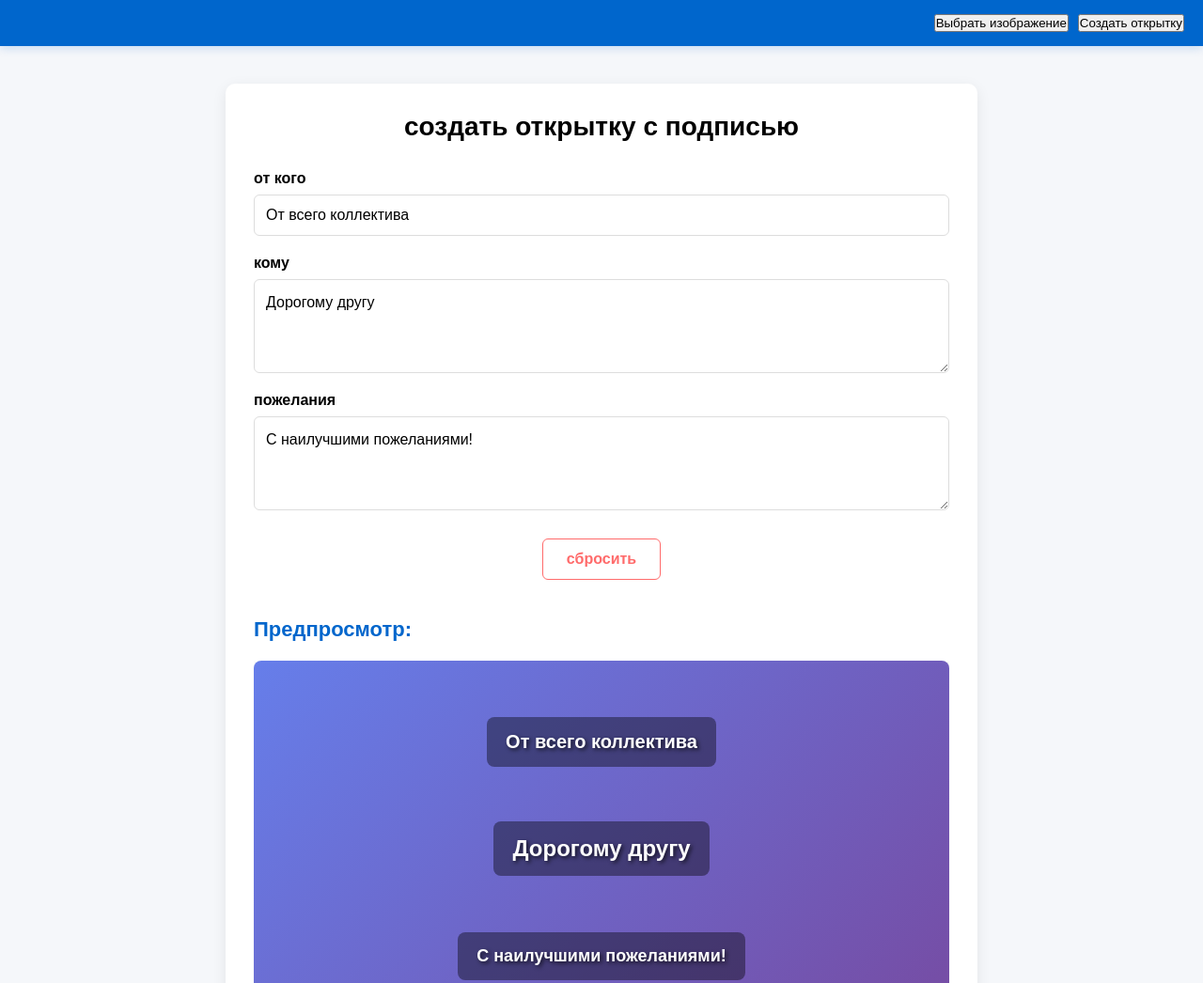
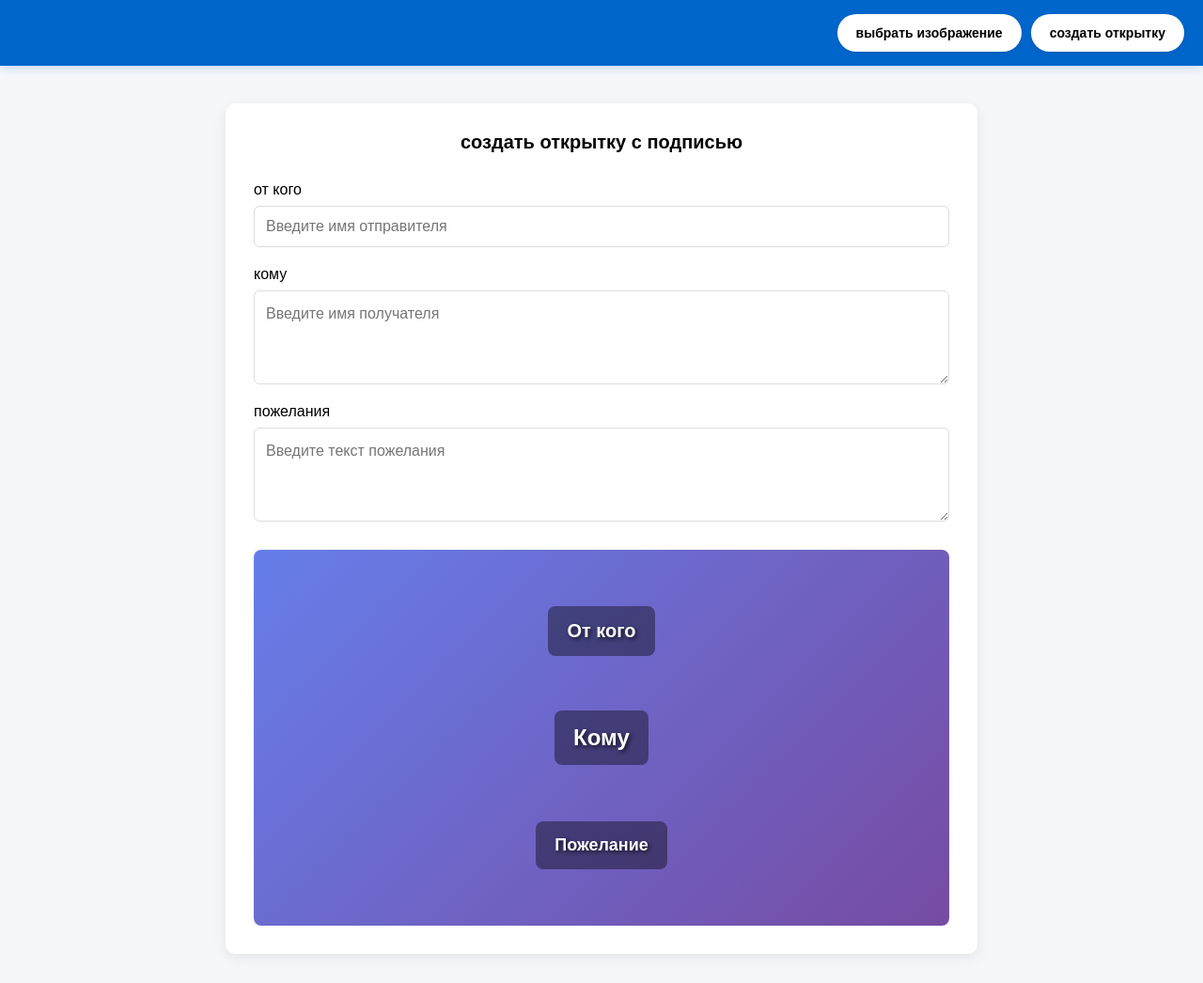
Before and after one commit to triibi/first-repository, a plain HTML site: page index.html in a window 1280 px wide. Shown: the top 1046 px of the page at 94% size. Drawn offline with Linux system fonts and the light colour scheme.

Commit message:
Готовая 3-я страница

```diff
--- a/index.html
+++ b/index.html
@@ -11,11 +11,11 @@
     <header class="main-header">
         <div class="header-content">
             <div class="header-buttons">
-                <button class="oval-button" id="selectImageBtn">
-                    Выбрать изображение
+                <button class="header-btn" id="selectImageBtn">
+                    выбрать изображение
                 </button>
-                <button  id="createCardBtn">
-                    Создать открытку
+                <button class="header-btn create-btn" id="createCardBtn">
+                    создать открытку
                 </button>
             </div>
         </div>
@@ -42,15 +42,8 @@
                 <textarea id="wishInput" placeholder="Введите текст пожелания"></textarea>
             </div>
         </div>
-
-        <!-- Кнопка сброса -->
-        <div class="reset-section">
-            <button id="resetBtn" class="reset-btn">сбросить</button>
-        </div>
-
         <!-- Предпросмотр открытки -->
         <div class="card-section">
-            <h2>Предпросмотр:</h2>
             <div class="card-container">
                 <div class="card" id="card">
                     <div class="card-content">
--- a/script.js
+++ b/script.js
@@ -29,16 +29,6 @@ document.addEventListener('DOMContentLoaded', function() {
     toInput.addEventListener('input', updateText);
     wishInput.addEventListener('input', updateText);
 
-    // Сброс всех полей
-    resetBtn.addEventListener('click', function() {
-        if (confirm('Очистить все поля?')) {
-            fromInput.value = '';
-            toInput.value = '';
-            wishInput.value = '';
-            card.style.background = currentBackground = 'linear-gradient(135deg, #667eea 0%, #764ba2 100%)';
-            updateText();
-        }
-    });
 
     // Выбор изображения
     selectImageBtn.addEventListener('click', function() {
@@ -132,15 +122,6 @@ document.addEventListener('DOMContentLoaded', function() {
             createCardBtn.textContent = originalText;
         });
     });
-
-    // Пример текста при загрузке
-    setTimeout(() => {
-        fromInput.value = "От всего коллектива";
-        toInput.value = "Дорогому другу";
-        wishInput.value = "С наилучшими пожеланиями!";
-        updateText();
-    }, 500);
-
     // Инициализация
     updateText();
 });
--- a/style.css
+++ b/style.css
@@ -33,11 +33,12 @@ body {
 
 /* Кнопки в шапке - прямоугольные с закругленными углами */
 .header-btn {
-    padding: 10px 20px;
+
+    padding: 12px 20px;
     border: none;
-    border-radius: 6px;
+    border-radius: 20px;
     background: white;
-    color: #0066cc;
+    color: #000000;
     font-size: 14px;
     font-weight: 600;
     cursor: pointer;
@@ -57,12 +58,12 @@ body {
 }
 
 .create-btn {
-    background: #28a745;
-    color: white;
+    background: #ffffff;
+    color: rgb(0, 0, 0);
 }
 
 .create-btn:hover {
-    background: #218838;
+    background: #ffffff;
 }
 
 /* Основной контейнер */
@@ -81,14 +82,9 @@ h1 {
     text-align: center;
     color: #000000;
     margin-bottom: 30px;
-    font-size: 28px;
+    font-size: 20px;
 }
 
-h2 {
-    color: #0066cc;
-    margin-bottom: 20px;
-    font-size: 22px;
-}
 
 /* Поля ввода */
 .inputs {
@@ -106,7 +102,7 @@ h2 {
 
 .input-group label {
     font-size: 16px;
-    font-weight: 600;
+    font-weight: 3  00;
     color: #000000;
 }
 
@@ -132,28 +128,6 @@ textarea {
     line-height: 1.5;
 }
 
-/* Кнопка сброса */
-.reset-section {
-    text-align: center;
-    margin-bottom: 40px;
-}
-
-.reset-btn {
-    padding: 12px 25px;
-    border: 1px solid #ff6b6b;
-    background: white;
-    color: #ff6b6b;
-    border-radius: 6px;
-    font-size: 16px;
-    font-weight: 600;
-    cursor: pointer;
-    transition: all 0.3s;
-}
-
-.reset-btn:hover {
-    background: #ff6b6b;
-    color: white;
-}
 
 /* Карточка */
 .card-section {
```
